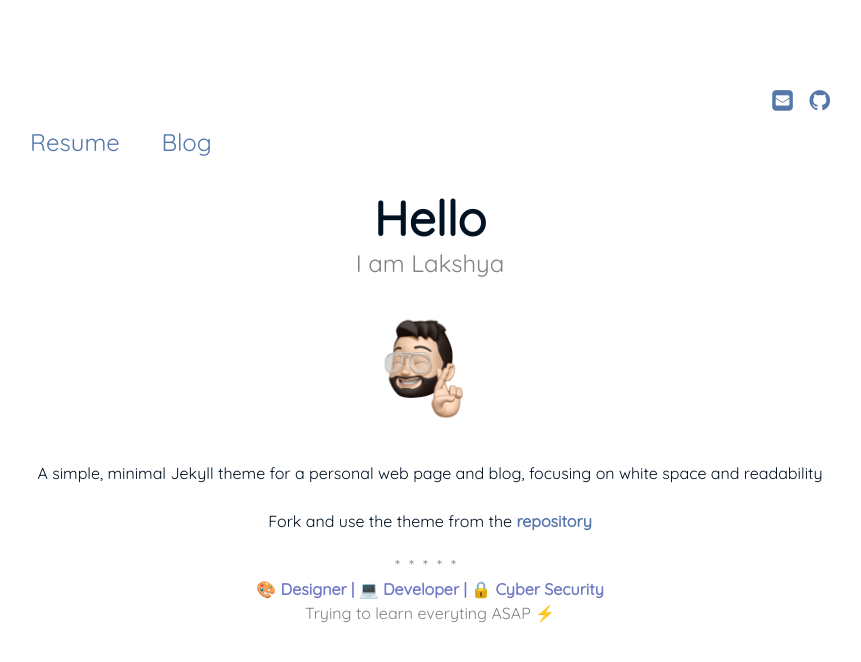
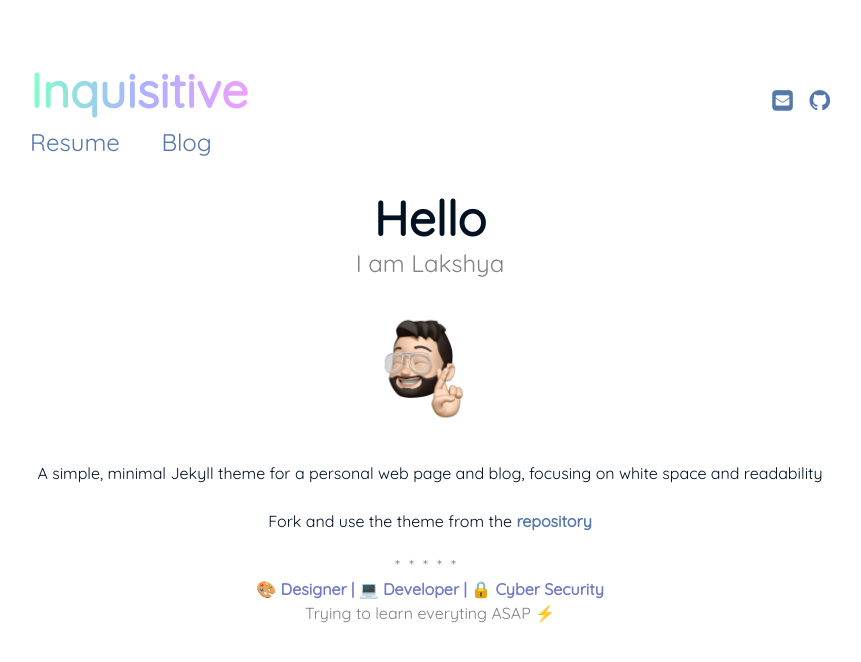
Before and after one commit to lakshyarao22/lakshyarao22.github.io, a Jekyll site: the page built from index.md, in a window 1280 px wide. Shown: the top 662 px of the page, without its empty margins (210-1071 px from the left). Built offline with Jekyll 4.4.1, drawn with Linux system fonts in a browser that asks for light colours.

Commit message:
attempt to fix logo

```diff
--- a/assets/css/main.css
+++ b/assets/css/main.css
@@ -61,8 +61,8 @@
     /* color: #00FFFF; */
     display: block;
     /* font-size: 72px; */
-    background: -webkit-linear-gradient(to right, #84ffc9, #aab2ff, #eca0ff);
-    -webkit-background-clip: text;
+    background: linear-gradient(to right, #84ffc9, #aab2ff, #eca0ff);
+    background-clip: text;
     -webkit-text-fill-color: transparent;
   }
 
```
